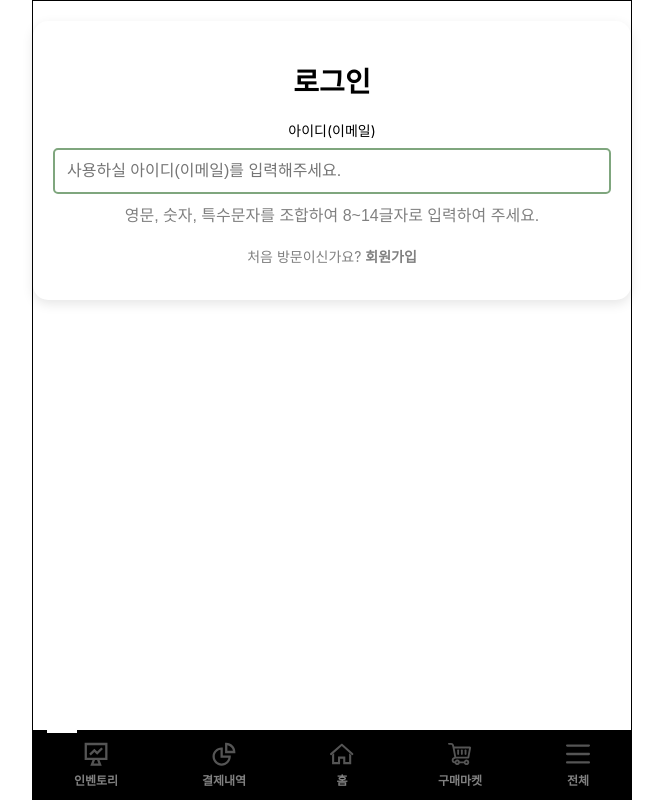
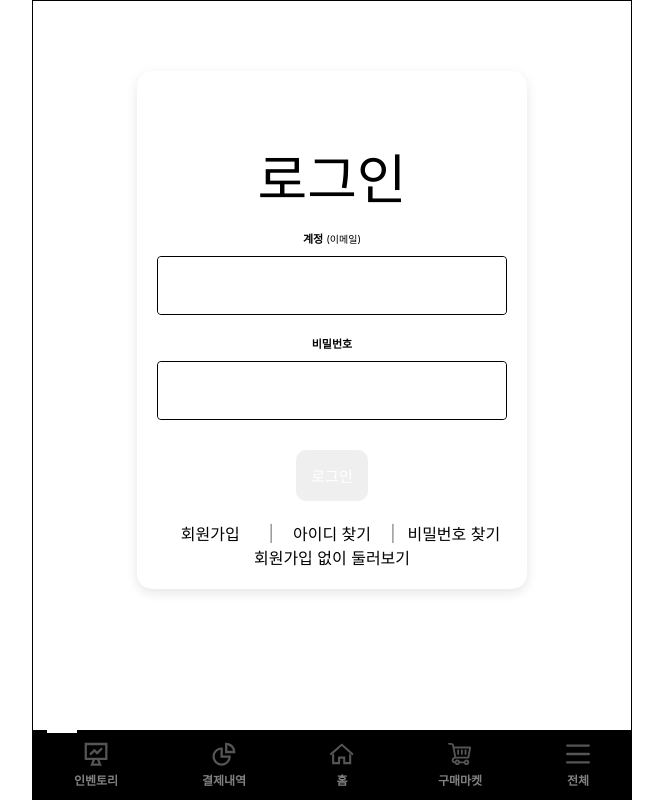
Before and after one commit to MyongjiCollaboration/Front, a React (Create React App) app: page / in a window 1280 px wide. Shown: the whole page, without its empty margins (308-971 px from the left). Built offline with nearby package versions, Linux system fonts and the light colour scheme.

Commit message:
fix :Login #1

```diff
--- a/package.json
+++ b/package.json
@@ -3,15 +3,18 @@
   "version": "0.1.0",
   "private": true,
   "dependencies": {
+    "@hookform/resolvers": "^3.9.0",
     "@testing-library/jest-dom": "^5.17.0",
     "@testing-library/react": "^13.4.0",
     "@testing-library/user-event": "^13.5.0",
     "react": "^18.3.1",
     "react-dom": "^18.3.1",
+    "react-hook-form": "^7.53.0",
     "react-router-dom": "^6.26.2",
     "react-scripts": "5.0.1",
     "styled-components": "^6.1.13",
-    "web-vitals": "^2.1.4"
+    "web-vitals": "^2.1.4",
+    "yup": "^1.4.0"
   },
   "scripts": {
     "start": "react-scripts start",
--- a/src/page/Login.js
+++ b/src/page/Login.js
@@ -1,26 +1,100 @@
-import React from 'react';
+import React, { useState } from 'react';
+import { useNavigate } from 'react-router-dom';
 import styled, { ThemeProvider } from 'styled-components';
+import { useForm, Controller } from 'react-hook-form';
+import { yupResolver } from '@hookform/resolvers/yup';
+import * as yup from 'yup';
+import Theme from '../styles/Theme';
 import BottomNav from './BottomNav.js';
-import { Theme } from '../styles/Theme.js';
+
+const schemaLogin = yup.object().shape({
+  email: yup
+    .string()
+    .email('유효한 이메일 주소를 입력하세요')
+    .required('이메일은 필수 입력 사항입니다'),
+  password: yup
+    .string()
+    .min(6, '비밀번호는 최소 6자 이상이어야 합니다')
+    .required('비밀번호는 필수 입력 사항입니다'),
+});
 
 const Login = () => {
+  const navigate = useNavigate();
+  const [isModalOpen, setIsModalOpen] = useState(false);
+  const [modalMessage, setModalMessage] = useState('');
+
+  const {
+    control,
+    handleSubmit,
+    formState: { errors },
+  } = useForm({
+    resolver: yupResolver(schemaLogin),
+    mode: 'onChange',
+    defaultValues: {
+      email: '',
+      password: '',
+    },
+  });
+
+  const handleModalClose = () => {
+    setIsModalOpen(false);
+  };
+
+  const handleBrowseWithoutSignupClick = () => {
+    navigate('/home');
+  };
+
   return (
     <ThemeProvider theme={Theme}>
       <Container>
-        {/* <Header></Header> */}
-        <LoginBox>
-          <Title>로그인</Title>
-          <InputBox>
-            <InputLabel>아이디(이메일)</InputLabel>
-            <InputField placeholder='사용하실 아이디(이메일)를 입력해주세요.' />
-            <HelperText>
-              영문, 숫자, 특수문자를 조합하여 8~14글자로 입력하여 주세요.
-            </HelperText>
-          </InputBox>
-          <SignupText>
-            처음 방문이신가요? <strong>회원가입</strong>
-          </SignupText>
-        </LoginBox>
+        <LoginContainer>
+          <LoginForm>
+            <Title>로그인</Title>
+            <Controller
+              control={control}
+              name='email'
+              render={({ field }) => (
+                <InputField
+                  label='계정(이메일)'
+                  id='email'
+                  type='email'
+                  error={errors.email}
+                  {...field}
+                />
+              )}
+            />
+            <Controller
+              control={control}
+              name='password'
+              render={({ field }) => (
+                <InputField
+                  label='비밀번호'
+                  id='password'
+                  type='password'
+                  error={errors.password}
+                  {...field}
+                />
+              )}
+            />
+            <LoginButton type='submit'>로그인</LoginButton>
+          </LoginForm>
+          <ExtraLinks>
+            <Link onClick={() => navigate('/signup')}>회원가입</Link>
+            <Separator>|</Separator>
+            <Link onClick={() => navigate('/findid')}>아이디 찾기</Link>
+            <Separator>|</Separator>
+            <Link onClick={() => navigate('/findPassword')}>비밀번호 찾기</Link>
+          </ExtraLinks>
+          <BrowseLink onClick={handleBrowseWithoutSignupClick}>
+            회원가입 없이 둘러보기
+          </BrowseLink>
+        </LoginContainer>
+        {isModalOpen && (
+          <Modal>
+            <p>{modalMessage}</p>
+            <button onClick={handleModalClose}>확인</button>
+          </Modal>
+        )}
         <BottomNav />
       </Container>
     </ThemeProvider>
@@ -30,6 +104,7 @@ const Login = () => {
 export default Login;
 
 // Styled Components
+
 const Container = styled.div`
   max-width: 600px;
   margin: 0 auto;
@@ -39,74 +114,178 @@ const Container = styled.div`
   align-items: center;
   min-height: 100vh;
   box-sizing: border-box;
-  border: 1px solid ${({ theme }) => theme.colors.Black}; // 검은색 테두리 추가
+  border: 1px solid ${({ theme }) => theme.colors.Black};
 `;
 
-const Header = styled.header`
-  width: 100%;
-  display: flex;
-  justify-content: center;
-  margin-bottom: 20px;
-`;
-
-const ProfileCircle = styled.div`
-  width: 50px;
-  height: 50px;
-  background-color: ${({ theme }) => theme.colors.green1};
-  border-radius: 50%;
-  display: flex;
-  align-items: center;
-  justify-content: center;
-  color: white;
-  font-size: 18px;
-  font-weight: bold;
-`;
-
-const LoginBox = styled.div`
+const LoginContainer = styled.div`
   background-color: ${({ theme }) => theme.colors.white};
   padding: 20px;
   border-radius: 15px;
   box-shadow: 0 4px 12px rgba(0, 0, 0, 0.1);
   width: 100%;
+  max-width: 350px;
   text-align: center;
+  margin-top: 50px;
 `;
 
-const Title = styled.h1`
-  font-size: ${({ theme }) => theme.fonts.heading};
-  font-weight: bold;
-  margin-bottom: 20px;
+const LoginForm = styled.form`
+  display: flex;
+  flex-direction: column;
+  align-items: center;
+  width: 100%;
 `;
 
-const InputBox = styled.div`
-  width: 100%;
-  margin-bottom: 20px;
+const Title = styled.h2`
+  ${({ theme }) => theme.fonts.mainTitle};
+  margin-bottom: 15px;
+  color: ${({ theme }) => theme.colors.DarkBrown3};
 `;
 
-const InputLabel = styled.label`
-  display: block;
-  font-size: 14px;
-  margin-bottom: 8px;
+const ExtraLinks = styled.div`
+  display: flex;
+  justify-content: space-evenly;
+  width: 100%;
+  margin-top: 20px;
+  align-items: center;
 `;
 
-const InputField = styled.input`
-  width: 100%;
-  padding: 12px;
-  font-size: 16px;
-  border: 2px solid ${({ theme }) => theme.colors.green1};
-  border-radius: 5px;
-  box-sizing: border-box;
+const Link = styled.a`
+  ${({ theme }) => theme.fonts.helperText};
+  color: ${({ theme }) => theme.colors.black};
+  text-decoration: none;
+  flex: 1;
+  text-align: center;
+  cursor: pointer;
+  &:hover {
+    text-decoration: underline;
+  }
 `;
 
-const HelperText = styled.p`
-  font-size: ${({ theme }) => theme.fonts.helperText};
+const Separator = styled.span`
   color: ${({ theme }) => theme.colors.gray};
-  margin-top: 8px;
+  margin: 0 5px;
 `;
 
-const SignupText = styled.p`
-  font-size: 14px;
-  color: ${({ theme }) => theme.colors.gray};
-  strong {
-    font-weight: bold;
+const BrowseLink = styled.a`
+  ${({ theme }) => theme.fonts.helperText};
+  color: ${({ theme }) => theme.colors.DarkBrown3};
+  text-decoration: none;
+  margin-top: 15px;
+  cursor: pointer;
+  &:hover {
+    text-decoration: underline;
   }
 `;
+
+const Modal = styled.div`
+  position: fixed;
+  top: 50%;
+  left: 50%;
+  transform: translate(-50%, -50%);
+  background-color: white;
+  padding: 20px;
+  border-radius: 8px;
+  box-shadow: 0 0 10px rgba(0, 0, 0, 0.5);
+`;
+
+const LoginButton = styled.button`
+  padding: 15px;
+  font-size: 15px;
+  margin-top: 10px;
+  color: ${({ theme }) => theme.colors.white};
+  background-color: ${({ theme }) => theme.colors.yellow};
+  border: none;
+  border-radius: 10px;
+  cursor: pointer;
+  transition: background-color 0.3s ease, transform 0.2s ease;
+
+  &:hover {
+    background-color: ${({ theme }) => theme.colors.yellow1};
+    transform: translateY(-2px);
+  }
+
+  &:active {
+    background-color: ${({ theme }) => theme.colors.yellow2};
+    transform: translateY(0);
+  }
+`;
+
+const InputField = React.forwardRef(
+  ({ label, id, type, error, prefix, as, ...rest }, ref) => (
+    <InputContainer>
+      <Label htmlFor={id} isEmpty={!label}>
+        {label.split('(')[0] || '\u200B'}
+        {label.includes('(') && (
+          <GrayText>{`(${label.split('(')[1]}`}</GrayText>
+        )}
+      </Label>
+      <InputWrapper>
+        {prefix && <Prefix>{prefix}</Prefix>}
+        <Input
+          as={as}
+          type={type}
+          id={id}
+          ref={ref}
+          hasPrefix={!!prefix}
+          {...rest}
+        />
+      </InputWrapper>
+      {error && <ErrorMessage>{error.message}</ErrorMessage>}
+    </InputContainer>
+  )
+);
+
+InputField.displayName = 'InputField';
+
+const InputContainer = styled.div`
+  margin-bottom: 20px;
+  display: flex;
+  flex-direction: column;
+  width: 100%;
+`;
+
+const Label = styled.label`
+  margin-bottom: 10px;
+  color: ${({ theme }) => theme.colors.black};
+  font-weight: 700;
+  font-size: 11px;
+`;
+
+const GrayText = styled.span`
+  padding-left: 3px;
+  color: ${({ theme }) => theme.colors.gray2};
+  font-weight: 400;
+  font-size: 10px;
+`;
+
+const InputWrapper = styled.div`
+  display: flex;
+  align-items: center;
+  border: 1px solid ${({ theme }) => theme.colors.gray1};
+  border-radius: 4px;
+  height: 57px;
+`;
+
+const Prefix = styled.span`
+  font-size: 16px;
+  color: blue;
+  padding-left: 11px;
+  background-color: ${({ theme }) => theme.colors.white};
+  display: flex;
+  align-items: center;
+`;
+
+const Input = styled.input`
+  font-size: 16px;
+  border-radius: 4px;
+  padding: 0 11px;
+  border: none;
+  flex: 1;
+  height: 100%;
+`;
+
+const ErrorMessage = styled.span`
+  color: blue;
+  font-size: 12px;
+  margin-top: 5px;
+`;
```
Also changed, not shown: src/components/Button00.js (added, +30 -0 lines), src/components/InputField.js (added, +105 -0 lines), 1 other file (tests, documents, lock files or other folders).
